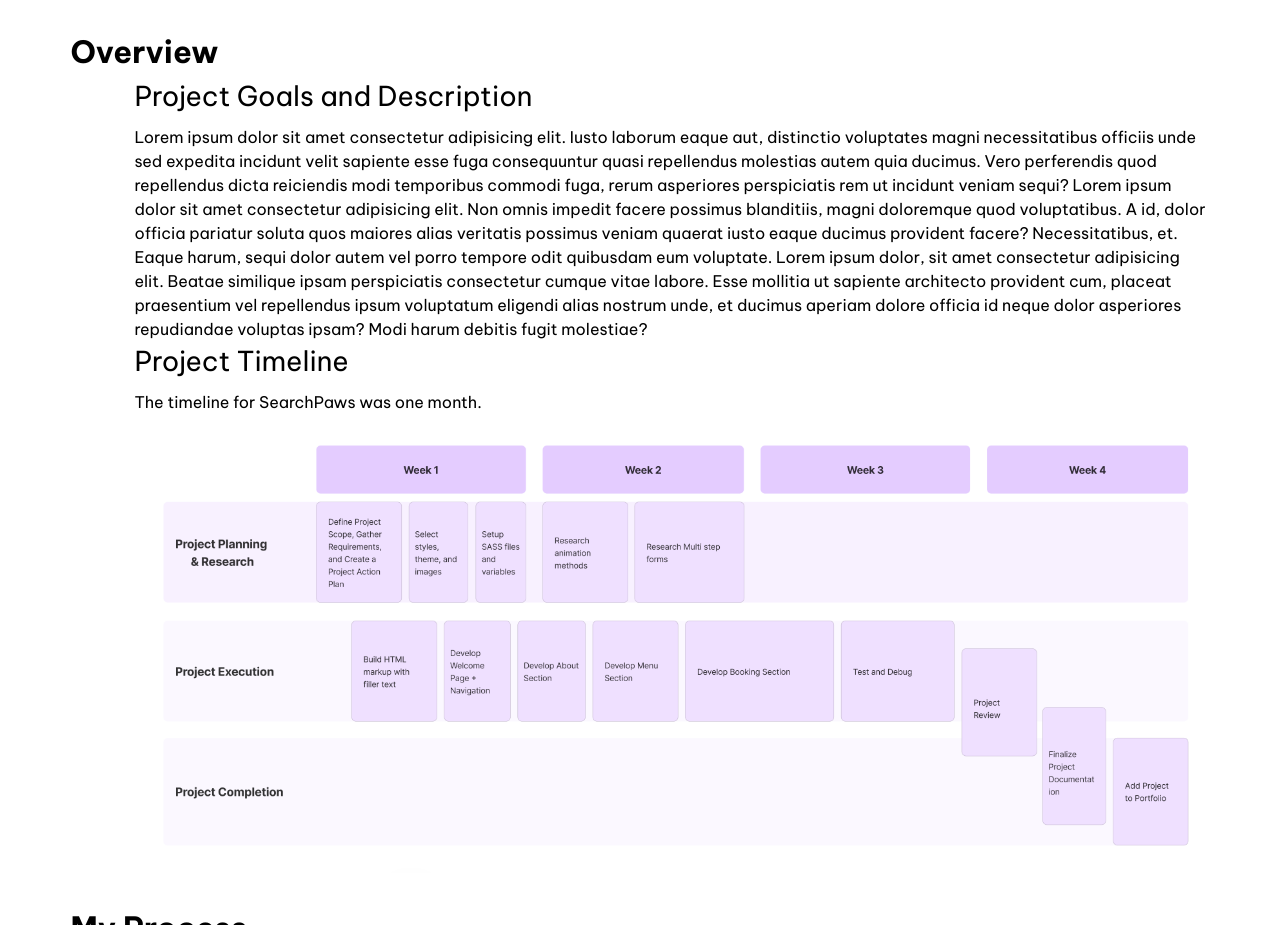
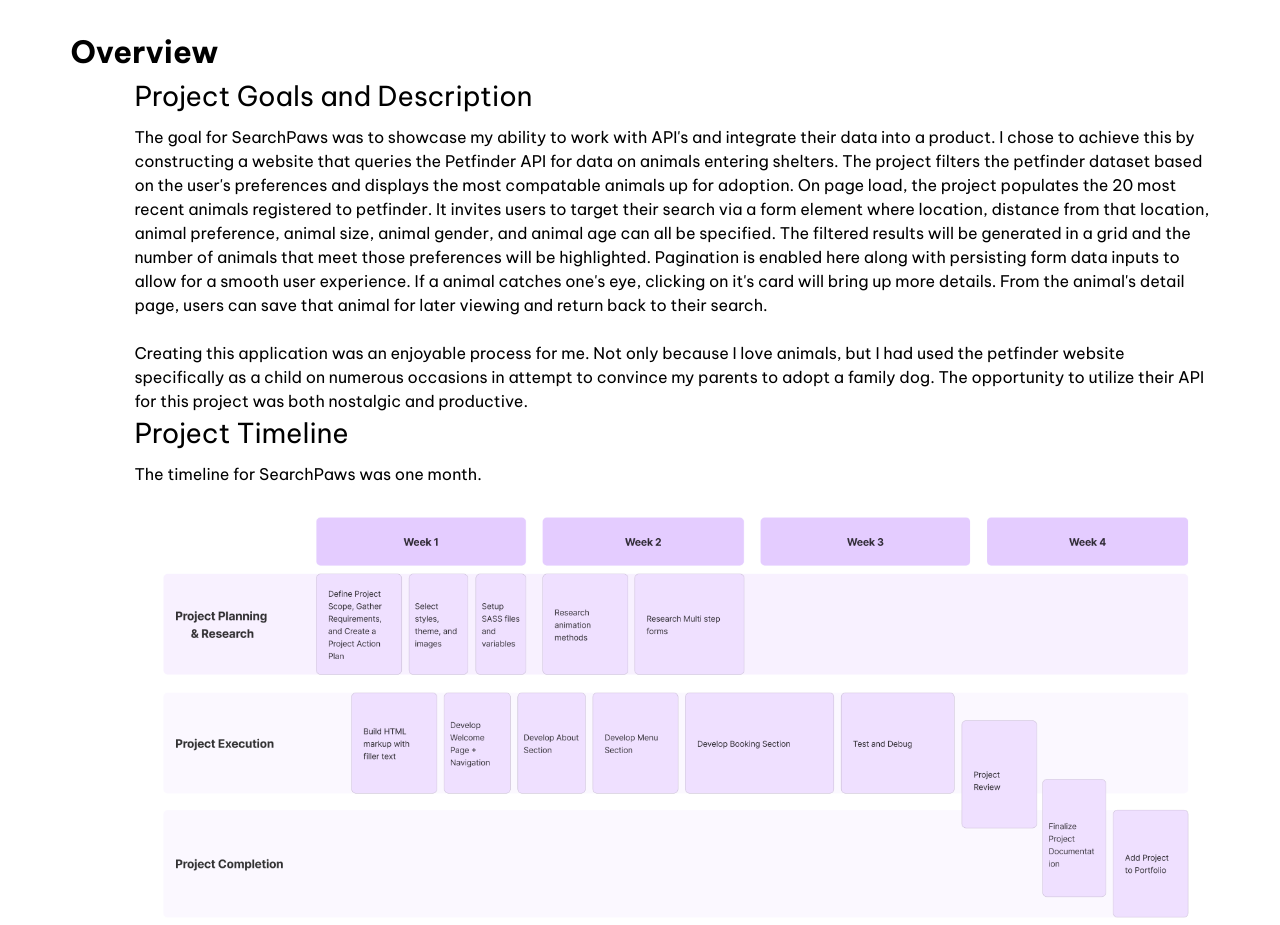
Before and after one commit to JuliaWalton/portfolio, a plain HTML site: page searchpaws.html in a window 1280 px wide. Shown: the part 851-1776 px from the top of the page. Drawn offline with Linux system fonts and the light colour scheme.

Commit message:
Update searchpaws.html

```diff
--- a/searchpaws.html
+++ b/searchpaws.html
@@ -64,7 +64,8 @@
             <div class="feature-text-content">
                 <h2 class="feature-primary-title">Overview</h2>
                 <h3 class="feature-secondary-title">Project Goals and Description</h3>
-                <p class="feature-desc">Lorem ipsum dolor sit amet consectetur adipisicing elit. Iusto laborum eaque aut, distinctio voluptates magni necessitatibus officiis unde sed expedita incidunt velit sapiente esse fuga consequuntur quasi repellendus molestias autem quia ducimus. Vero perferendis quod repellendus dicta reiciendis modi temporibus commodi fuga, rerum asperiores perspiciatis rem ut incidunt veniam sequi? Lorem ipsum dolor sit amet consectetur adipisicing elit. Non omnis impedit facere possimus blanditiis, magni doloremque quod voluptatibus. A id, dolor officia pariatur soluta quos maiores alias veritatis possimus veniam quaerat iusto eaque ducimus provident facere? Necessitatibus, et. Eaque harum, sequi dolor autem vel porro tempore odit quibusdam eum voluptate. Lorem ipsum dolor, sit amet consectetur adipisicing elit. Beatae similique ipsam perspiciatis consectetur cumque vitae labore. Esse mollitia ut sapiente architecto provident cum, placeat praesentium vel repellendus ipsum voluptatum eligendi alias nostrum unde, et ducimus aperiam dolore officia id neque dolor asperiores repudiandae voluptas ipsam? Modi harum debitis fugit molestiae?
+                <p class="feature-desc">The goal for SearchPaws was to showcase my ability to work with API's and integrate their data into a product. I chose to achieve this by constructing a website that queries the Petfinder API for data on animals entering shelters. The project filters the petfinder dataset based on the user's preferences and displays the most compatable animals up for adoption. On page load, the project populates the 20 most recent animals registered to petfinder. It invites users to target their search via a form element where location, distance from that location, animal preference, animal size, animal gender, and animal age can all be specified. The filtered results will be generated in a grid and the number of animals that meet those preferences will be highlighted. Pagination is enabled here along with persisting form data inputs to allow for a smooth user experience. If a animal catches one's eye, clicking on it's card will bring up more details. From the animal's detail page, users can save that animal for later viewing and return back to their search.<br><br>
+                Creating this application was an enjoyable process for me. Not only because I love animals, but I had used the petfinder website specifically as a child on numerous occasions in attempt to convince my parents to adopt a family dog. The opportunity to utilize their API for this project was both nostalgic and productive.
                 </p>
                 <h3 class="feature-secondary-title">Project Timeline</h3>
                 <p class="feature-desc">The timeline for SearchPaws was one month.
```
